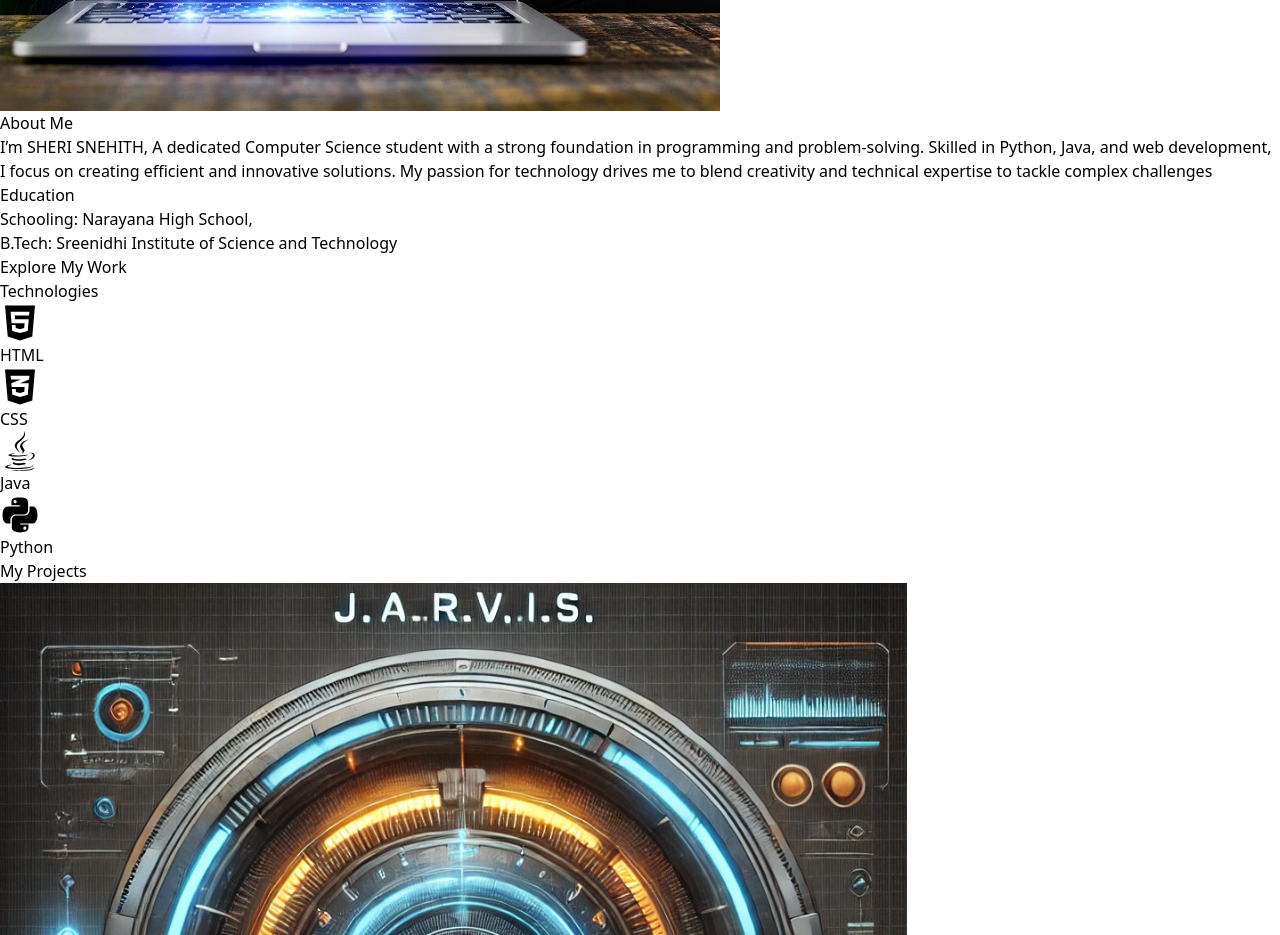
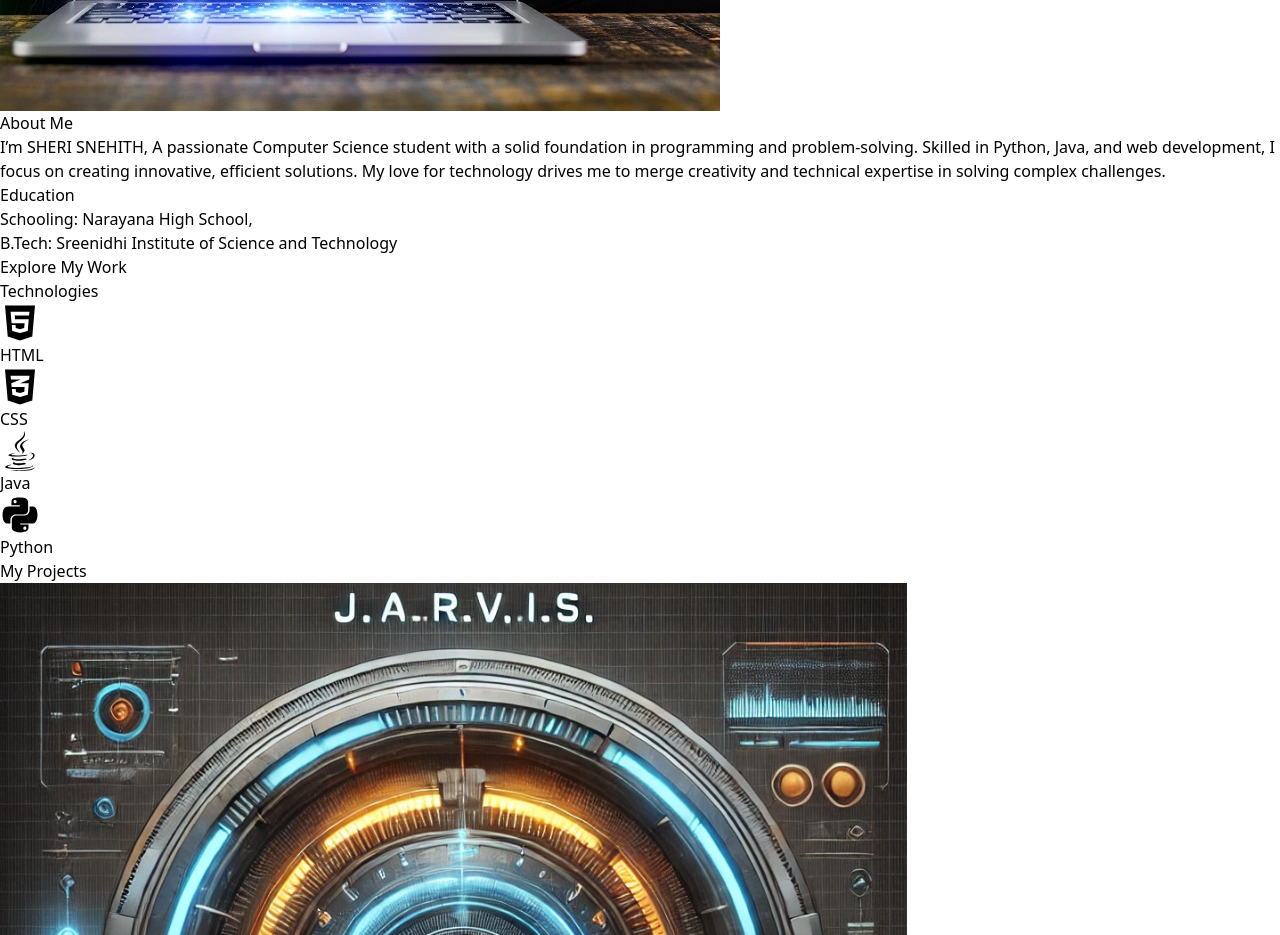
Before and after one commit to SheriSnehith31/Portfolio, a React (Vite) app: page / in a window 1280 px wide. Shown: the part 1080-2015 px from the top of the page. Built offline with nearby package versions, Linux system fonts and the light colour scheme.

Commit message:
Update About.jsx

```diff
--- a/src/components/About.jsx
+++ b/src/components/About.jsx
@@ -30,10 +30,10 @@ function About() {
           <p className="text-lg sm:text-xl opacity-80 leading-relaxed">
             I’m{" "}
             <span className="text-yellow-400 font-bold">SHERI SNEHITH</span>, A
-            dedicated Computer Science student with a strong foundation in
-            programming and problem-solving. Skilled in Python, Java, and web development,
-            I focus on creating efficient and innovative solutions. My passion for technology
-            drives me to blend creativity and technical expertise to tackle complex challenges
+            passionate Computer Science student with a solid foundation in programming
+            and problem-solving. Skilled in Python, Java, and web development, I focus on
+            creating innovative, efficient solutions. My love for technology drives me to
+            merge creativity and technical expertise in solving complex challenges.
           </p>
 
           {/* Education Section */}
```
